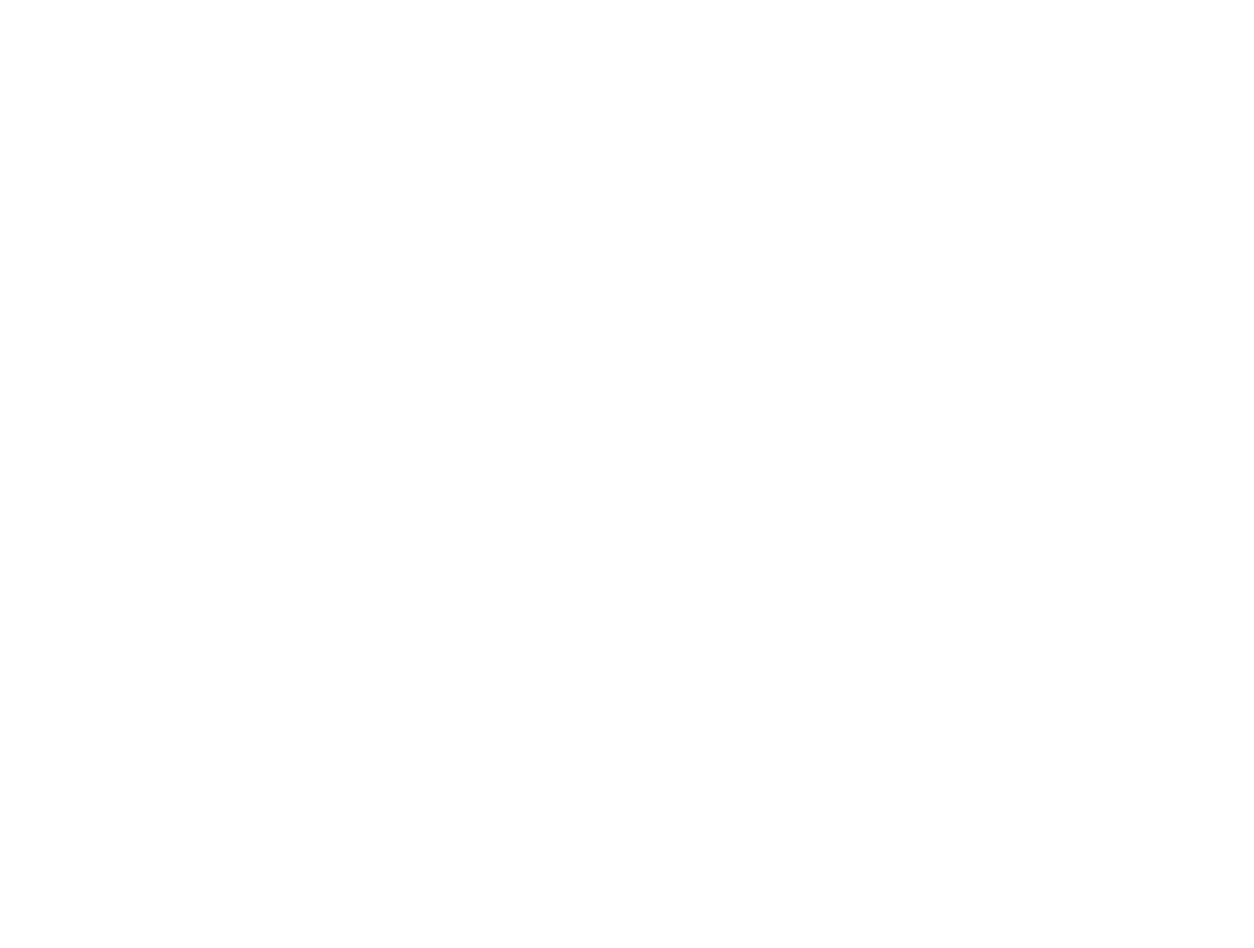
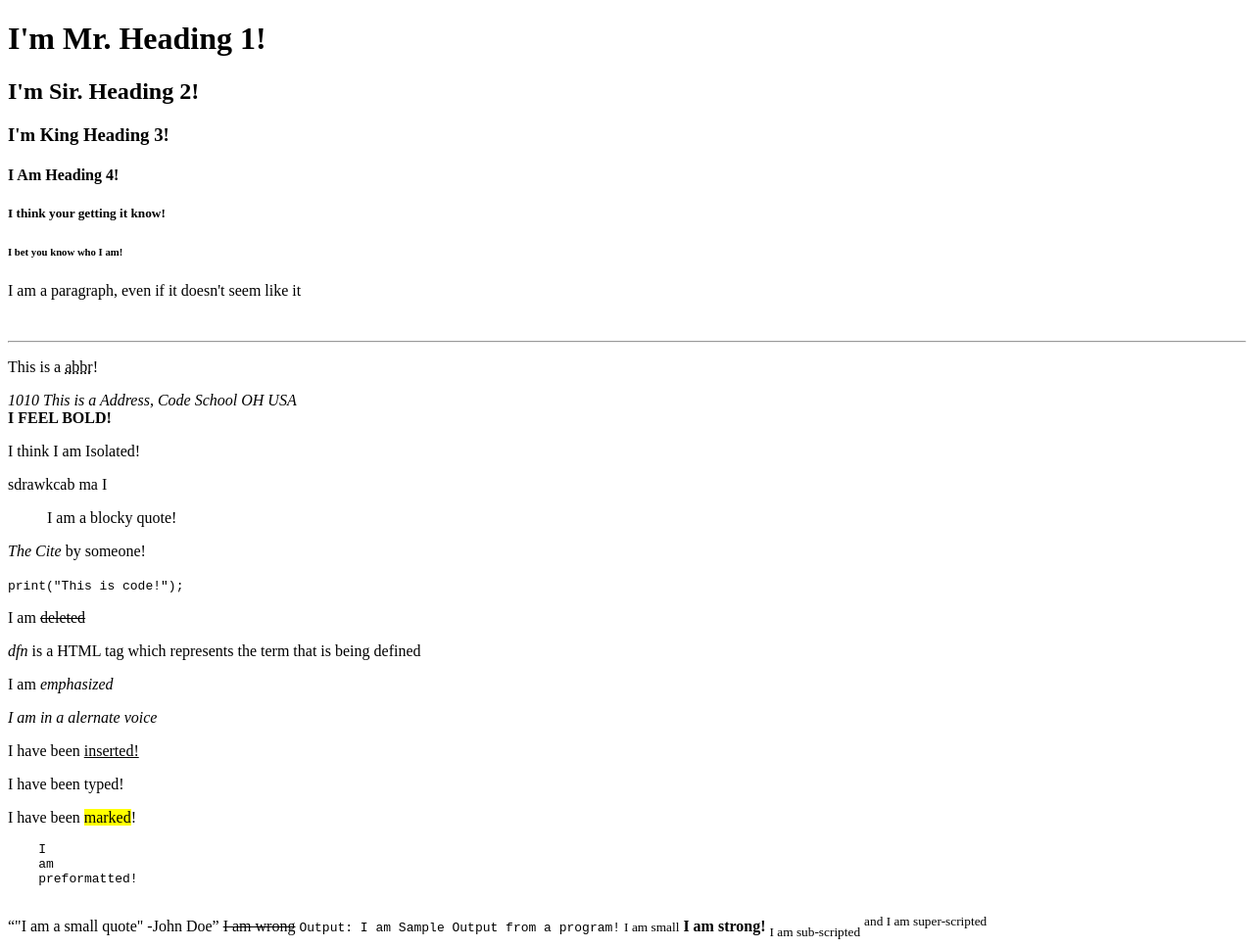
Before and after one commit to MrDiamond123/RandomWebsite, a plain HTML site: page RandomHTML.html in a window 1280 px wide. Shown: the whole page at 98% size. Before the commit the page ends 800 px from the top, so only its background shows below. Drawn offline with Linux system fonts and the light colour scheme.

Commit message:
Update RandomHTML.html

```diff
--- a/RandomHTML.html
+++ b/RandomHTML.html
@@ -3,11 +3,47 @@
   <head>
     <meta charset="UTF-8">
     <meta name="viewport" content="width=device-width, initial-scale=1.0">
-    <meta http-equiv="refresh" content="60">
     <title>RANDOM HTML!</title>
   </head>
 
   <body>
+    <h1>I'm Mr. Heading 1!</h1>
+    <h2>I'm Sir. Heading 2!</h2>
+    <h3>I'm King Heading 3!</h3>
+    <h4>I Am Heading 4!</h4>
+    <h5>I think your getting it know!</h5>
+    <h6>I bet you know who I am!</h6>
+    <p>I am a paragraph, even if it doesn't seem like it</p>
+    <!--I am a comment!-->
+    <br> <!--He is a line break-->
+    <hr><!--I am a thematic change?!?!?-->
+    <p>This is a <abbr title="abbreviation">abbr</abbr>!</p>
+    <address>1010 This is a Address, Code School OH USA</address>
+    <b>I FEEL BOLD!</b>
+    <p>I think I am <bdi>Isolated</bdi>!</p>
+    <p><bdo dir="rtl">I am backwards</bdo></p>
+    <p><blockquote cite="#">I am a blocky quote!</blockquote></p>
+    <p><cite>The Cite</cite> by someone!</p>
+    <code>print("This is code!");</code>
+    <p>I am <del>deleted</del></p>
+    <p><dfn>dfn</dfn> is a HTML tag which represents the term that is being defined</p>
+    <p>I am <em>emphasized</em></p>
+    <i>I am in a alernate voice</i>
+    <p>I have been <ins>inserted!</ins></p>
+    <kdb>I have been typed!</kdb>
+    <p>I have been <mark>marked</mark>!</p>
+    <pre>
+    I
+    am
+    preformatted!
+    </pre>
+    <q>"I am a small quote" -John Doe</q>
+    <s>I am wrong</s>
+    <samp>Output: I am Sample Output from a program!</samp>
+    <small>I am small</small>
+    <strong>I am strong!</strong>
+    <sub>I am sub-scripted</sub>
+    <sup>and I am super-scripted</sup>
 
   </body>
 </html>
```
